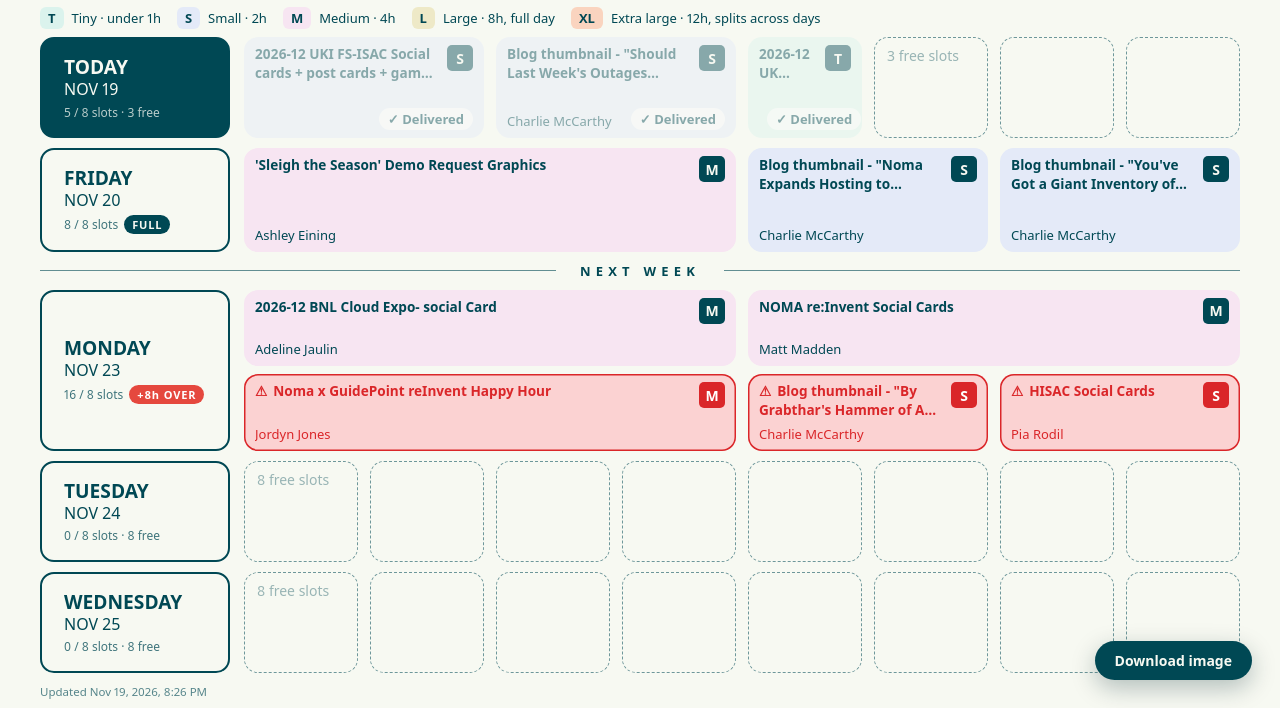
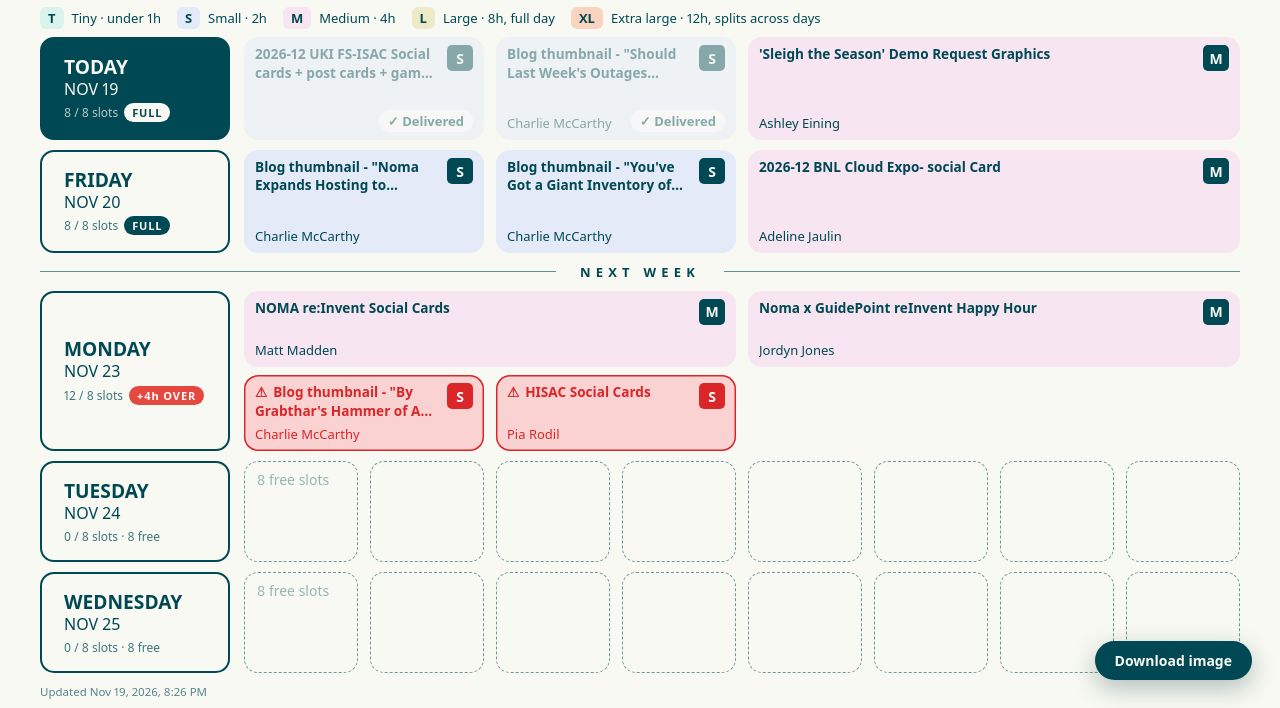
Before and after one commit to camilachisini/clientdashboard, a plain HTML site: page noma/index.html in a window 1280 px wide. Shown: the part 92-800 px from the top of the page. Drawn offline with Linux system fonts and the light colour scheme.

Commit message:
Fill empty slots with work from the following days; exact share time from task history
Co-Authored-By: Claude Opus 5.5 <noreply@anthropic.com>
Claude-Session: https://claude.ai/code/session_014H9TfhAC7s5NgPZ3D1Cpmj

```diff
--- a/noma/app.js
+++ b/noma/app.js
@@ -71,7 +71,7 @@ function plan(tasks) {
   const days = new Map(dates.map((d) => [d, []]));
   const rank = (t) => (t.order == null ? 1e9 : t.order);
   // Only work the studio still has to do; anything past due lands on today.
-  // Delivered tasks due today stay on today, faded, so the day keeps its history.
+  // Delivered today (or due today and delivered) stays on today, faded.
   const ON_BOARD = ['To-do', 'Auto-created', 'In progress', 'Internal review'];
   tasks
     .filter((t) => (!t.completed && t.due && ON_BOARD.includes(t.status)) || (isDelivered(t) && (t.due === dates[0] || deliveredOn(t) === dates[0])))
@@ -81,20 +81,42 @@ function plan(tasks) {
     .filter((t) => days.has(t.due))
     .map((t) => { const s = sizeOf(t); return { ...t, size: s.size, known: s.known, total: SLOTS[s.size] }; })
     .sort((a, b) => b.done - a.done || rank(a) - rank(b) || b.total - a.total || a.name.localeCompare(b.name))
-    .forEach((t) => {
-      const i = dates.indexOf(t.due);
-      if (t.total > CAP && i > 0) {
-        days.get(dates[i - 1]).unshift({ ...t, slots: CAP, part: 1, parts: 2, date: dates[i - 1] });
-        days.get(t.due).push({ ...t, slots: t.total - CAP, part: 2, parts: 2, date: t.due });
-      } else {
-        days.get(t.due).push({ ...t, slots: t.total, part: 1, parts: 1, date: t.due });
+    .forEach((t) => days.get(t.due).push({ ...t, slots: t.total, date: t.due }));
+
+  // Fill empty slots by pulling work forward from the following days (never later than its due date).
+  // A task that doesn't fit whole is split: part now, the rest stays on its own day.
+  const used = (d) => days.get(d).reduce((a, p) => a + p.slots, 0);
+  dates.forEach((date, i) => {
+    let free = CAP - used(date);
+    for (let j = i + 1; j < dates.length && free > 0; j++) {
+      const later = days.get(dates[j]);
+      while (free > 0) {
+        const k = later.findIndex((p) => !p.done);
+        if (k < 0) break;
+        const p = later[k];
+        if (p.slots <= free) {
+          later.splice(k, 1);
+          days.get(date).push({ ...p, date });
+          free -= p.slots;
+        } else {
+          days.get(date).push({ ...p, slots: free, date });
+          p.slots -= free;
+          free = 0;
+        }
       }
-    });
+    }
+  });
+
+  // Number the pieces of split tasks (1/2, 2/2…).
+  const pieces = new Map();
+  dates.forEach((d) => days.get(d).forEach((p) => { if (!pieces.has(p.id)) pieces.set(p.id, []); pieces.get(p.id).push(p); }));
+  pieces.forEach((list) => list.forEach((p, i) => { p.part = i + 1; p.parts = list.length; }));
+
   return dates.map((date) => {
     const list = days.get(date);
-    const fit = []; const extra = []; let used = 0;
-    list.forEach((p) => { if (used + p.slots <= CAP) { fit.push(p); used += p.slots; } else extra.push(p); });
-    return { date, fit, extra, used, total: list.reduce((a, p) => a + p.slots, 0) };
+    const fit = []; const extra = []; let n = 0;
+    list.forEach((p) => { if (n + p.slots <= CAP) { fit.push(p); n += p.slots; } else extra.push(p); });
+    return { date, fit, extra, used: n, total: list.reduce((a, p) => a + p.slots, 0) };
   });
 }
 
--- a/noma/data.json
+++ b/noma/data.json
@@ -51,7 +51,7 @@
       "due": "2026-11-19",
       "status": "Shared with client",
       "completed": false,
-      "delivered_at": "2026-11-19T19:11:47.137Z",
+      "delivered_at": "2026-11-19T14:18:20.815Z",
       "size": "Small (1-2 hours)",
       "client_link": null,
       "asana_url": "https://app.asana.com/1/1211523527656234/project/1214040151426549/task/1220691821123419",
@@ -275,7 +275,7 @@
       "due": "2026-11-20",
       "status": "Shared with client",
       "completed": false,
-      "delivered_at": "2026-11-19T20:21:21.736Z",
+      "delivered_at": "2026-11-18T18:20:52.934Z",
       "size": "Tiny (Less than 1 hour)",
       "client_link": null,
       "asana_url": "https://app.asana.com/1/1211523527656234/project/1214040151426549/task/1220315936332209",
--- a/noma/index.html
+++ b/noma/index.html
@@ -223,6 +223,6 @@ html, body { min-height: 100%; }
 
 
 <script src="html-to-image.js?v=2"></script>
-<script src="app.js?v=2026-11-19-12"></script>
+<script src="app.js?v=2026-11-19-13"></script>
 </body>
 </html>
```
Also changed, not shown: scripts/fetch-asana.mjs (+14 -1 lines), worker/worker.js (+10 -1 lines).
